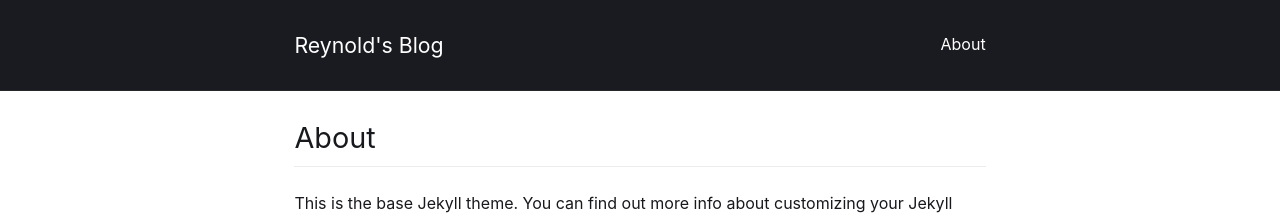
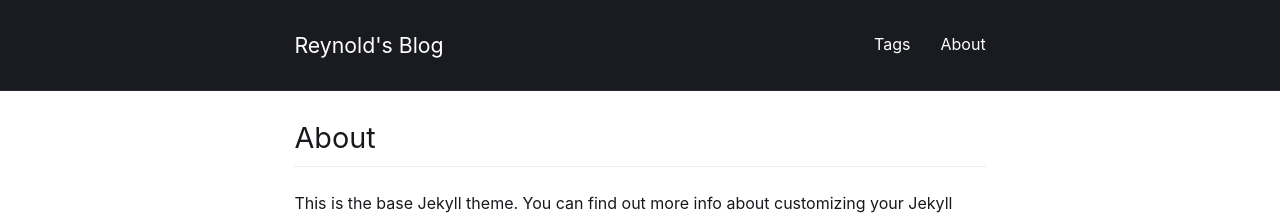
Before and after one commit to lyutian/lyutian.github.io.old, a Jekyll site: the page built from about.md, in a window 1280 px wide. Shown: the top 220 px of the page. Built offline with Jekyll 4.4.1, drawn with Linux system fonts in a browser that asks for light colours.

Commit message:
minior fix

```diff
--- a/_config.yml
+++ b/_config.yml
@@ -11,7 +11,7 @@ hide_title: false            # don't show the site title in the header
 # style: minimal             # use a simpler style inspired by the minima theme
 
 navigation:                  # site navigation in the header
-  - tag.md
+  - tags.md
   - about.md
   # - Github: "https://github.com/lyutian"
 
```
